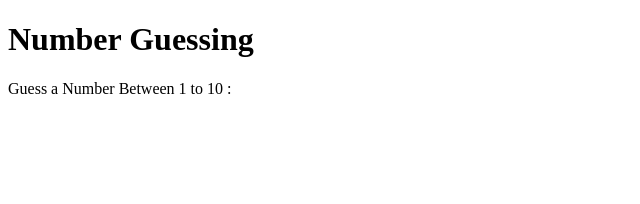
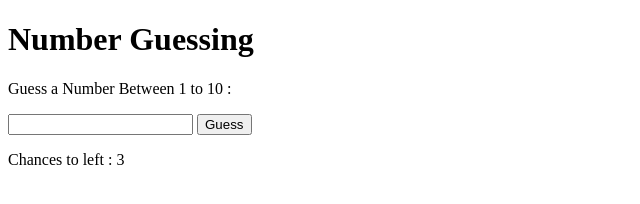
Before and after one commit to Praneeth1221/Demo1, a plain HTML site: page index.html in a window 1280 px wide. Shown: the whole page, without its empty margins (0-640 px from the left). Drawn offline with Linux system fonts and the light colour scheme.

Commit message:
Secound commit

```diff
--- a/app.js
+++ b/app.js
@@ -1 +1,28 @@
-console.log(Math.floor((Math.random()*10)+1));
+
+let rNum=Math.floor((Math.random()*10)+1);
+let count1=3;
+
+function log(){
+   if(count1>0){
+    let no= document.getElementById("number").value;
+    let dis= document.getElementById("dission");
+    let chance = document.getElementById("chance");
+    console.log(rNum);
+
+    chance.innerHTML=("Chances to left : "+count1);
+
+    if(no>rNum){
+        dis.innerHTML="Too High.Try Again";
+    }else if(no<rNum){
+        dis.innerHTML="Too :LOw..try Again";
+    }else{
+        dis.innerHTML="Correct..";
+        count1=0;
+    }
+
+
+    count1--;
+
+
+}
+}
--- a/index.html
+++ b/index.html
@@ -8,6 +8,12 @@
 <body>
     <h1>Number Guessing</h1>
     <P>Guess a Number Between 1 to 10 : </P>
+    <input type="text" id="number">
+    <input type="button" onclick="log()" value="Guess">
+    <br>
+   <p id="chance">Chances to left : 3</p>
+
+   <p id="dission"></p>
 
     <script src="app.js"></script>
 </body>
```
